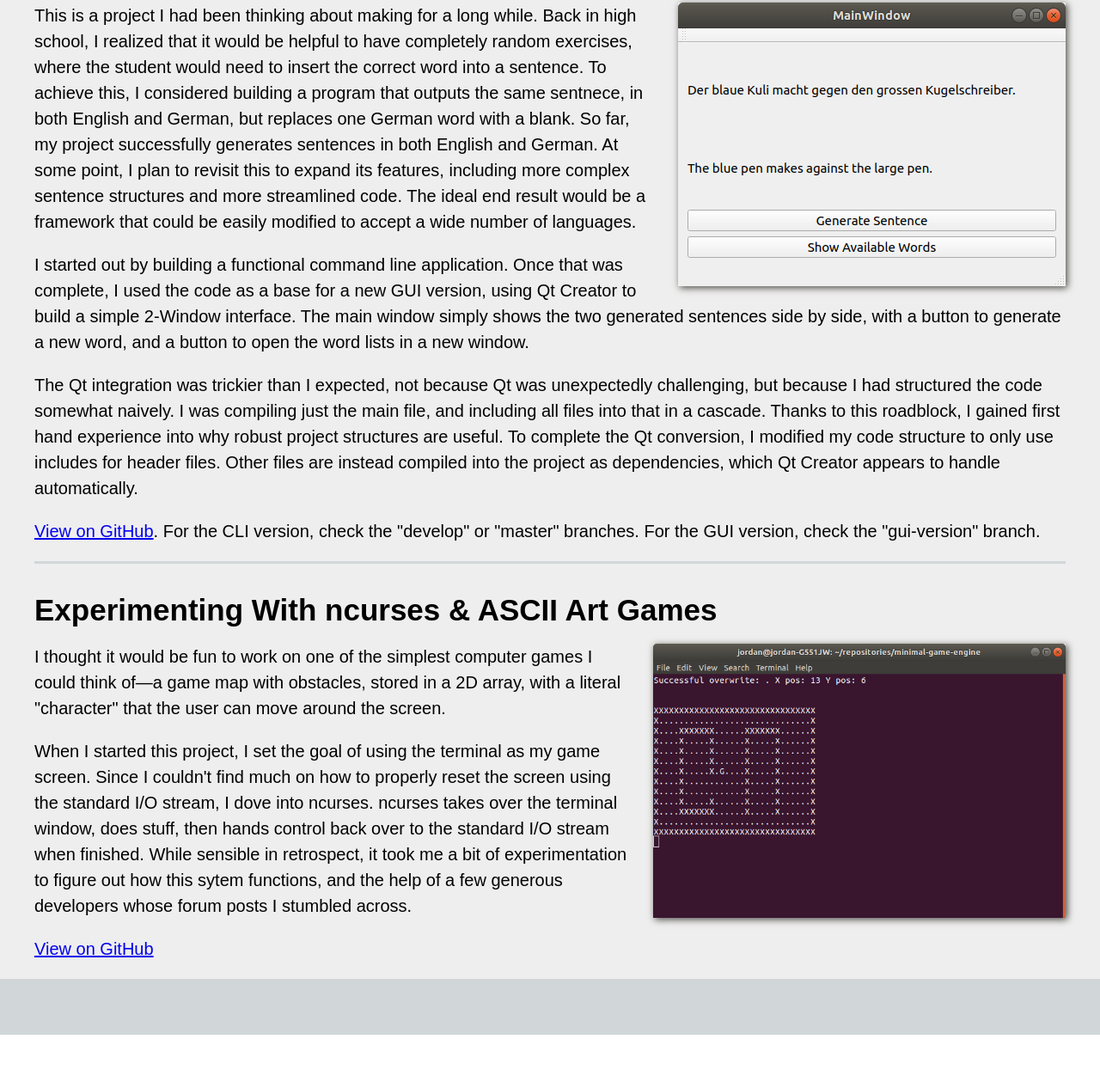
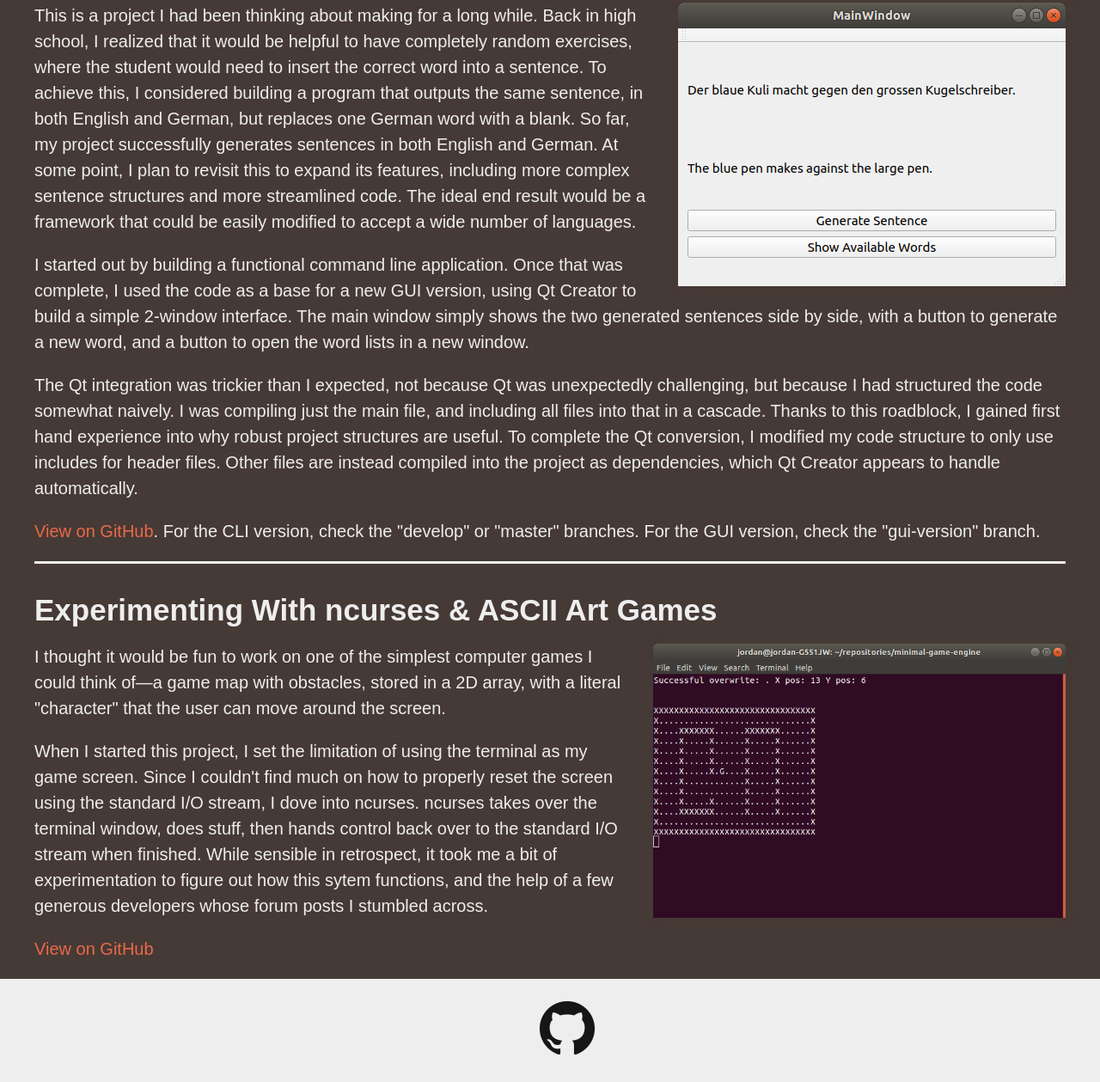
Before and after one commit to jbearce/portfolio, a plain HTML site: page index.html in a window 1280 px wide. Shown: the part 316-1575 px from the top of the page at 86% size. Before the commit the page ends 1520 px from the top, so only its background shows below. Drawn offline with Linux system fonts and the light colour scheme.

Commit message:
Small styles tweaks; minor grammar improvements

```diff
--- a/assets/styles/styles.css
+++ b/assets/styles/styles.css
@@ -4,8 +4,13 @@
     margin: 0;
     padding: 0;
     width: 100%;
+    color: #EEEEEE;
 }
 
+.body__site a {
+    color: #FF633C;
+    text-decoration: none;
+}
 .container {
     margin: 0 auto;
     max-width: 95%;
@@ -16,7 +21,7 @@
     font-family: sans-serif;
     height: 150px;
     width: 100%;
-    background: #c25421;
+    background: #e9694a;
 }
 
 .header__site .nav__site {
@@ -37,6 +42,11 @@
 
 .nav__site li a {
     padding: 5px 10px;
+    transition: 0.15s;
+}
+
+.nav__site li a:hover {
+    text-decoration: underline;
 }
 
 .header__site .h1 {
@@ -51,8 +61,18 @@
 }
 
 .main__site {
-    background: #EEEEEE;
+    background: #463a36;
     flex: 1 0 100%;
+}
+
+.main__site a {
+    color: #e9694a;
+    transition: color 0.15s;
+}
+
+.main__site a:hover {
+    color: #EEEEEE;
+    text-decoration: underline;
 }
 
 .article p {
@@ -62,22 +82,27 @@
 }
 
 .article .image__article {
-    box-shadow: #4d4b45 2px 2px 8px;
+    box-shadow: #463a36 2px 2px 8px;
     margin: 20px auto;
     max-width: 100%;
     width: auto;
 }
 
 .article:not(:last-of-type) {
-    border-bottom: 3px solid #d1d7d8;
+    border-bottom: 3px solid #EEEEEE;
 }
 
 .footer__site {
-    background-color: #d1d7d8;
+    background-color: #EEEEEE;
     margin: 0;
     min-height: 45px;
     padding: 10px 0;
     width: 100%;
+    overflow: hidden;
+}
+
+.footer__site .nav__footer {
+    text-align: center;
 }
 
 .h1, .h2, .h3, .h4, .h5 {
@@ -92,6 +117,7 @@
 .h2 {
     font-size: 40px;
     line-height: 43px;
+    color: #e9694a;
 }
 .h3 {
     font-size: 35px;
@@ -100,6 +126,7 @@
 .h4 {
     font-size: 30px;
     line-height: 33px;
+    color: #e9694a;
 }
 .h5 {
     font-size: 25x;
--- a/index.html
+++ b/index.html
@@ -24,9 +24,9 @@
                 <h3 class="h3">German Sentence Generator</h3>
             </header>
             <img class="image image__article" alt="GUI verison main window" src="assets/media/german-sentence-generator_gui.png" />
-            <p>This is a project I had been thinking about making for a long while. Back in high school, I realized that it would be helpful to have completely random exercises, where the student would need to insert the correct word into a sentence. To achieve this, I considered building a program that outputs the same sentnece, in both English and German, but replaces one German word with a blank. So far, my project successfully generates sentences in both English and German. At some point, I plan to revisit this to expand its features, including more complex sentence structures and more streamlined code. The ideal end result would be a framework that could be easily modified to accept a wide number of languages.</p>
+            <p>This is a project I had been thinking about making for a long while. Back in high school, I realized that it would be helpful to have completely random exercises, where the student would need to insert the correct word into a sentence. To achieve this, I considered building a program that outputs the same sentence, in both English and German, but replaces one German word with a blank. So far, my project successfully generates sentences in both English and German. At some point, I plan to revisit this to expand its features, including more complex sentence structures and more streamlined code. The ideal end result would be a framework that could be easily modified to accept a wide number of languages.</p>
 
-            <p>I started out by building a functional command line application. Once that was complete, I used the code as a base for a new GUI version, using Qt Creator to build a simple 2-Window interface. The main window simply shows the two generated sentences side by side, with a button to generate a new word, and a button to open the word lists in a new window.</p>
+            <p>I started out by building a functional command line application. Once that was complete, I used the code as a base for a new GUI version, using Qt Creator to build a simple 2-window interface. The main window simply shows the two generated sentences side by side, with a button to generate a new word, and a button to open the word lists in a new window.</p>
 
             <p>The Qt integration was trickier than I expected, not because Qt was unexpectedly challenging, but because I had structured the code somewhat naively. I was compiling just the main file, and including all files into that in a cascade. Thanks to this roadblock, I gained first hand experience into why robust project structures are useful. To complete the Qt conversion, I modified my code structure to only use includes for header files. Other files are instead compiled into the project as dependencies, which Qt Creator appears to handle automatically.</p>
 
@@ -39,14 +39,16 @@
             <img class="image image__article alt="game screen" src="assets/media/minimal-game-engine.png" />
             <p>I thought it would be fun to work on one of the simplest computer games I could think of&mdash;a game map with obstacles, stored in a 2D array, with a literal "character" that the user can move around the screen.</p>
 
-            <p>When I started this project, I set the goal of using the terminal as my game screen. Since I couldn't find much on how to properly reset the screen using the standard I/O stream, I dove into ncurses. ncurses takes over the terminal window, does stuff, then hands control back over to the standard I/O stream when finished. While sensible in retrospect, it took me a bit of experimentation to figure out how this sytem functions, and the help of a few generous developers whose forum posts I stumbled across.</p>
+            <p>When I started this project, I set the limitation of using the terminal as my game screen. Since I couldn't find much on how to properly reset the screen using the standard I/O stream, I dove into ncurses. ncurses takes over the terminal window, does stuff, then hands control back over to the standard I/O stream when finished. While sensible in retrospect, it took me a bit of experimentation to figure out how this sytem functions, and the help of a few generous developers whose forum posts I stumbled across.</p>
 
             <p><a href="https://github.com/jbearce/minimal-game-engine" target="_blank">View on GitHub</a></p>
         </article>
     </div>
     </main>
     <footer class="footer footer__site">
-
-</footer>
+        <ul class="nav__footer">
+            <li><a href="https://github.com/jbearce/" target="_blank"><img src="assets/media/github.png" /></a></li>
+        </ul>
+    </footer>
 </body>
 </html>
```
Also changed, not shown: about.html (+5 -3 lines), assets/media/github.png (added).
